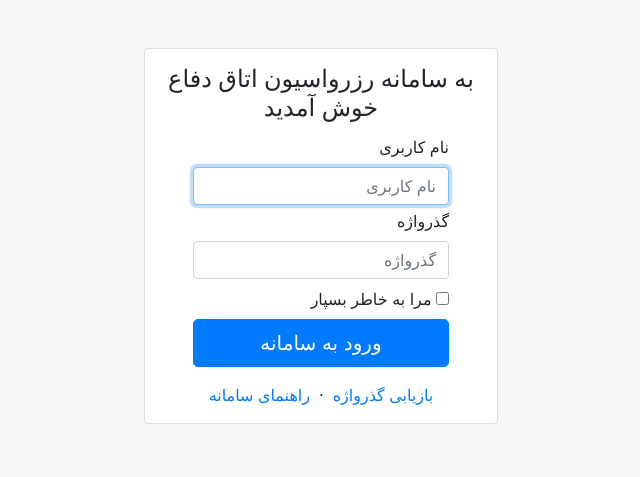
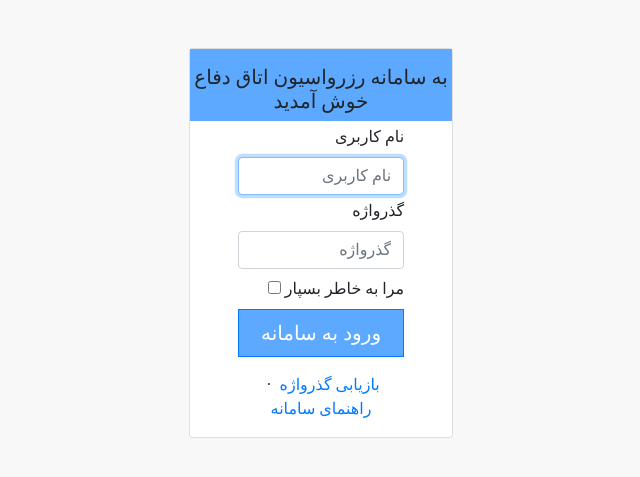
Before and after one commit to ashkantaravati/TDRRS, a Django app: page /student/login in a window 1280 px wide. Shown: the top 477 px of the page, without its empty margins (319-959 px from the left). Run offline with Django 3.2, Linux system fonts and the light colour scheme; some libraries are stand-ins or nearby versions.

Commit message:
student login tempalte

```diff
--- a/student/templates/student/login.html
+++ b/student/templates/student/login.html
@@ -14,16 +14,17 @@
     <link rel="stylesheet" href="https://stackpath.bootstrapcdn.com/bootstrap/4.1.2/css/bootstrap.min.css" integrity="sha384-Smlep5jCw/wG7hdkwQ/Z5nLIefveQRIY9nfy6xoR1uRYBtpZgI6339F5dgvm/e9B" crossorigin="anonymous">
     <script src="https://stackpath.bootstrapcdn.com/bootstrap/4.1.2/js/bootstrap.min.js" integrity="sha384-o+RDsa0aLu++PJvFqy8fFScvbHFLtbvScb8AjopnFD+iEQ7wo/CG0xlczd+2O/em" crossorigin="anonymous"></script>
 
+    <link rel="stylesheet" type="text/css" href="{% static 'common/styles/main.css' %}">
     <style>
 
     </style>
   </head>
 
   <body  style="background-color:	#f8f8f8;">
-    <div class="container rounded mt-5 text-center" style="width: 30%;">
+    <div class="container rounded mt-5 text-center" style="width: 23%;">
         <div class="card card-container">
-          <div class="text-center">
-             <h4 id="profile-name" class="profile-name-card mt-3">  به سامانه رزرواسیون اتاق دفاع خوش آمدید </h4>
+          <div class="text-center row-blue-bg">
+             <h5 id="profile-name" class="profile-name-card mt-3">  به سامانه رزرواسیون اتاق دفاع خوش آمدید </h5>
           </div>
           {% if request.session.error %}
 
@@ -45,7 +46,7 @@
                 </label>
               </div>
               <div>
-                  <button class="btn btn-lg btn-primary btn-block" type="submit">ورود به سامانه</button>
+                  <button class="btn btn-lg btn-primary btn-block row-blue-bg" type="submit">ورود به سامانه</button>
               </div >
 
               <div class="my-3 text-center">
```
